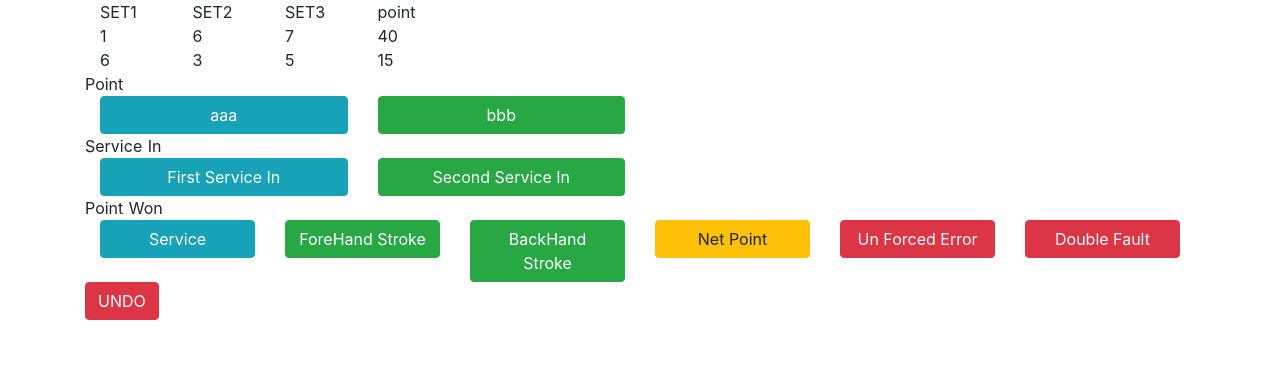
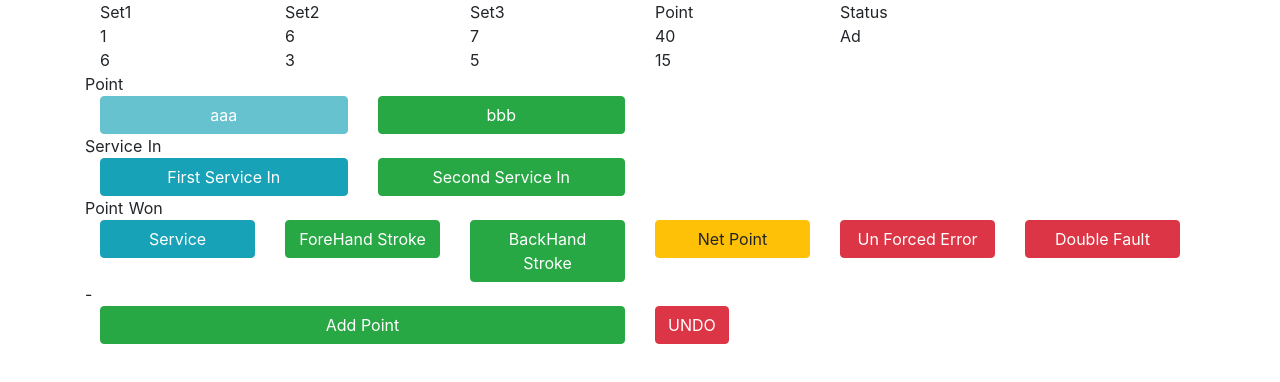
Before and after one commit to muramasa125/tennis-score, a Nuxt app: page / in a window 1280 px wide. Shown: the top 382 px of the page. Built offline with nearby package versions, Linux system fonts and the light colour scheme.

Commit message:
update Counter.vue,Score.vue

```diff
--- a/components/Counter.vue
+++ b/components/Counter.vue
@@ -4,7 +4,7 @@
       <b-row>Point</b-row>
       <b-row>
         <b-col sm="3">
-          <b-button block variant="info">{{ player1 }}</b-button>
+          <b-button block variant="info" disabled>{{ player1 }}</b-button>
         </b-col>
         <b-col sm="3">
           <b-button block variant="success">{{ player2 }}</b-button>
@@ -40,7 +40,15 @@
           <b-button block variant="danger">Double Fault</b-button>
         </b-col>
       </b-row>
-      <b-row><b-button variant="danger">UNDO</b-button></b-row>
+      <b-row>-</b-row>
+      <b-row>
+        <b-col>
+          <b-button block variant="success">Add Point</b-button>
+        </b-col>
+        <b-col>
+          <b-button variant="danger">UNDO</b-button>
+        </b-col>
+      </b-row>
     </b-container>
   </div>
 </template>
@@ -53,7 +61,7 @@ export default {
       points: [],
       button: {
         pointWinPlayer: 0,
-        serviceIn: 1,
+        serviceIn: 0,
         PointWon: 0
       }
     }
--- a/components/Score.vue
+++ b/components/Score.vue
@@ -2,15 +2,20 @@
   <div>
     <b-container>
       <b-row>
-        <b-col class="col-1 float-left" v-for="set in sets" :key="set.name">
+        <b-col cols="2" class="float-left" v-for="set in sets" :key="set.name">
           <div>{{ set.name }}</div>
           <div>{{ set.a }}</div>
           <div>{{ set.b }}</div>
         </b-col>
-        <b-col class="col-1 float-left">
-          <div>point</div>
+        <b-col cols="2" class="float-left">
+          <div>Point</div>
           <div>{{ point.a }}</div>
           <div>{{ point.b }}</div>
+        </b-col>
+        <b-col cols="3" class="float-left">
+          <div>Status</div>
+          <div>{{ status.a }}</div>
+          <div>{{ status.b }}</div>
         </b-col>
       </b-row>
     </b-container>
@@ -21,11 +26,13 @@ export default {
   data: function () {
     return {
       sets: [
-        { name: 'SET1', a: 1, b: 6 },
-        { name: 'SET2', a: 6, b: 3 },
-        { name: 'SET3', a: 7, b: 5 }
+        { name: 'Set1', a: 1, b: 6 },
+        { name: 'Set2', a: 6, b: 3 },
+        { name: 'Set3', a: 7, b: 5 }
       ],
-      point: { a: 40, b: 15 }
+      point: { a: 40, b: 15 },
+      status: { a: 'Ad', b: '' }
+
     }
   }
 }
```
